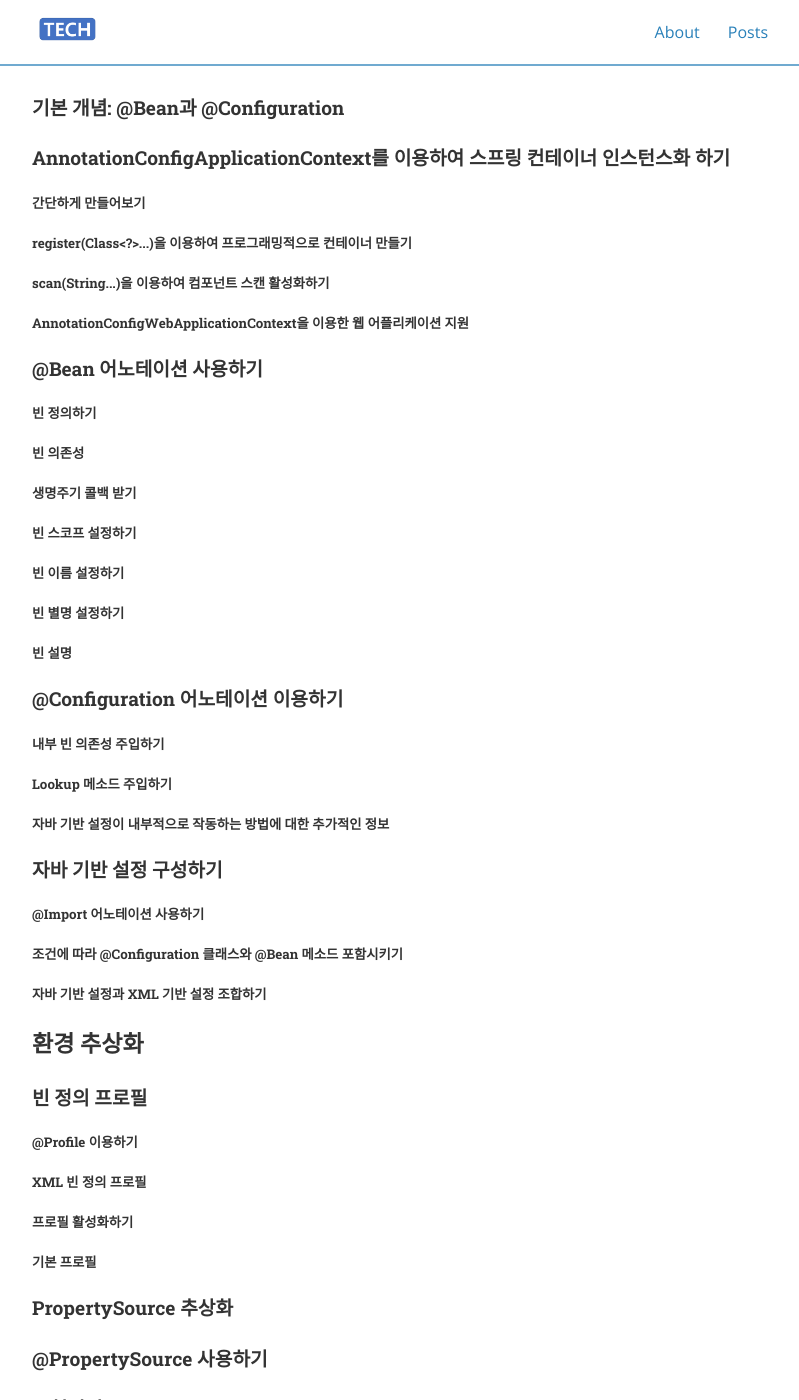
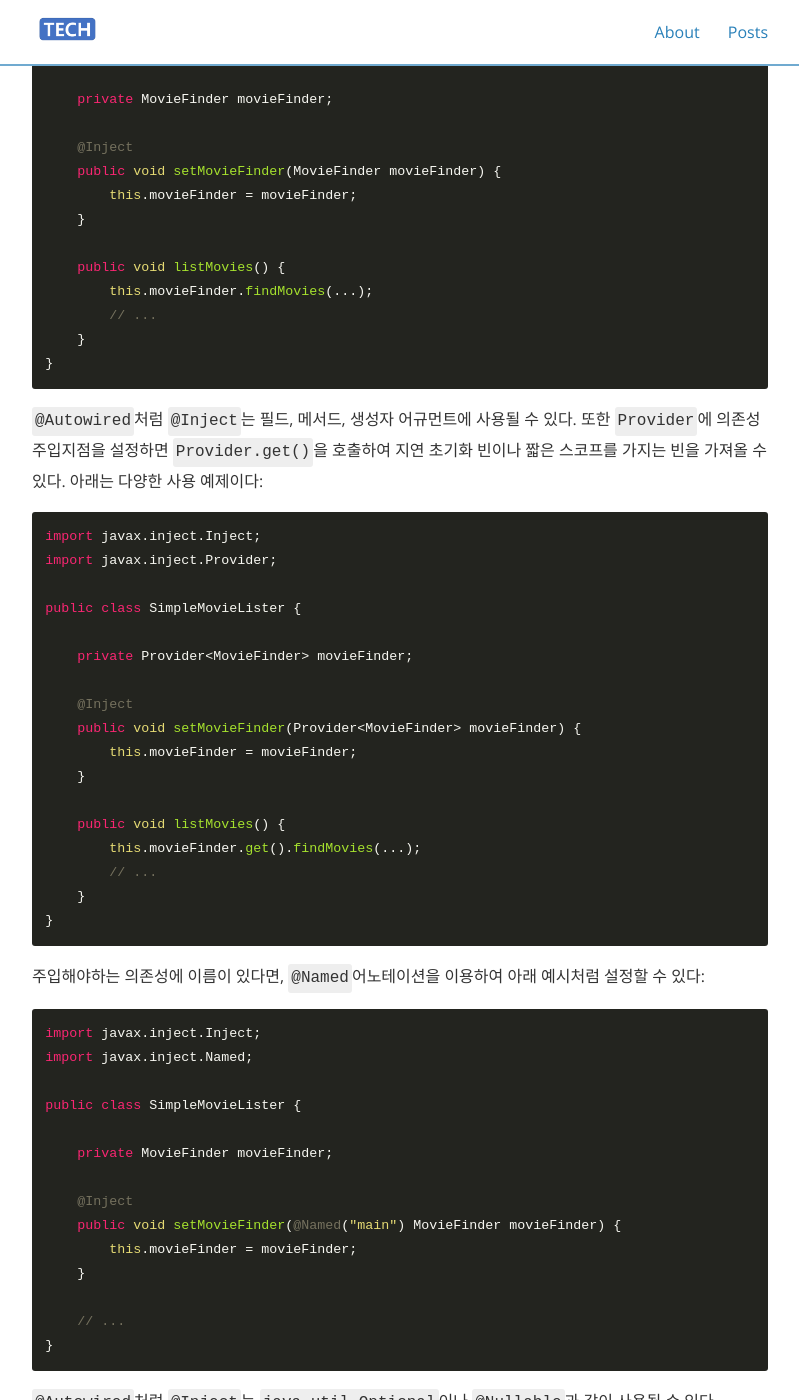
Before and after one commit to e406hsy/e406hsy.github.io, a Jekyll site: the page built from _posts/2020-05-17-Spring_Reference_Core_1_Beans.md, in a window 1280 px wide and 1400 px high, scrolled down 121682 px. Shown: the whole window, without its empty margins (240-1039 px from the left). Built offline with Jekyll 4.4.1, drawn with Linux system fonts in a browser that asks for light colours; nearby versions of some CDN libraries; comment, search, counter and statistics services are not loaded; some of the changed text lies outside the part shown.

Commit message:
add : add contents

````diff
--- a/_posts/2020-05-17-Spring_Reference_Core_1_Beans.md
+++ b/_posts/2020-05-17-Spring_Reference_Core_1_Beans.md
@@ -3615,6 +3615,91 @@ dependencies {
 
 
 <h4 id="beans-inject-named">@Inject와 @Named를 이용한 의존성 주입</h4>
+
+`@Autowired`대신 `@javax.inject.Inject`를 대신 사용할 수 있다:
+
+```java
+import javax.inject.Inject;
+
+public class SimpleMovieLister {
+
+    private MovieFinder movieFinder;
+
+    @Inject
+    public void setMovieFinder(MovieFinder movieFinder) {
+        this.movieFinder = movieFinder;
+    }
+
+    public void listMovies() {
+        this.movieFinder.findMovies(...);
+        // ...
+    }
+}
+```
+
+`@Autowired`처럼 `@Inject`는 필드, 메서드, 생성자 어규먼트에 사용될 수 있다. 또한 `Provider`에 의존성 주입지점을 설정하면 `Provider.get()`을 호출하여 지연 초기화 빈이나 짧은 스코프를 가지는 빈을 가져올 수 있다. 아래는 다양한 사용 예제이다:
+
+```java
+import javax.inject.Inject;
+import javax.inject.Provider;
+
+public class SimpleMovieLister {
+
+    private Provider<MovieFinder> movieFinder;
+
+    @Inject
+    public void setMovieFinder(Provider<MovieFinder> movieFinder) {
+        this.movieFinder = movieFinder;
+    }
+
+    public void listMovies() {
+        this.movieFinder.get().findMovies(...);
+        // ...
+    }
+}
+```
+
+주입해야하는 의존성에 이름이 있다면, `@Named`어노테이션을 이용하여 아래 예시처럼 설정할 수 있다:
+
+```java
+import javax.inject.Inject;
+import javax.inject.Named;
+
+public class SimpleMovieLister {
+
+    private MovieFinder movieFinder;
+
+    @Inject
+    public void setMovieFinder(@Named("main") MovieFinder movieFinder) {
+        this.movieFinder = movieFinder;
+    }
+
+    // ...
+}
+```
+
+`@Autowired`처럼 `@Inject`는 `java.util.Optional`이나 `@Nullable`과 같이 사용될 수 있다. `Inject`는 `required`어트리뷰트를 가지고 있지 않기때문에 더욱 적합하다. `@Inject`와 `@Nullable`을 사용하는 예시이다:
+
+```java
+public class SimpleMovieLister {
+
+    @Inject
+    public void setMovieFinder(Optional<MovieFinder> movieFinder) {
+        // ...
+    }
+}
+```
+
+```java
+public class SimpleMovieLister {
+
+    @Inject
+    public void setMovieFinder(@Nullable MovieFinder movieFinder) {
+        // ...
+    }
+}
+```
+
 <h4 id="beans-named">@Named와 @ManagedBean: @Component 어노테이션의 표준 표현</h4>
 <h4 id="beans-stardard-annotations-limitations">JSR-330 표준 어노테이션의 한계</h4>
 
````
